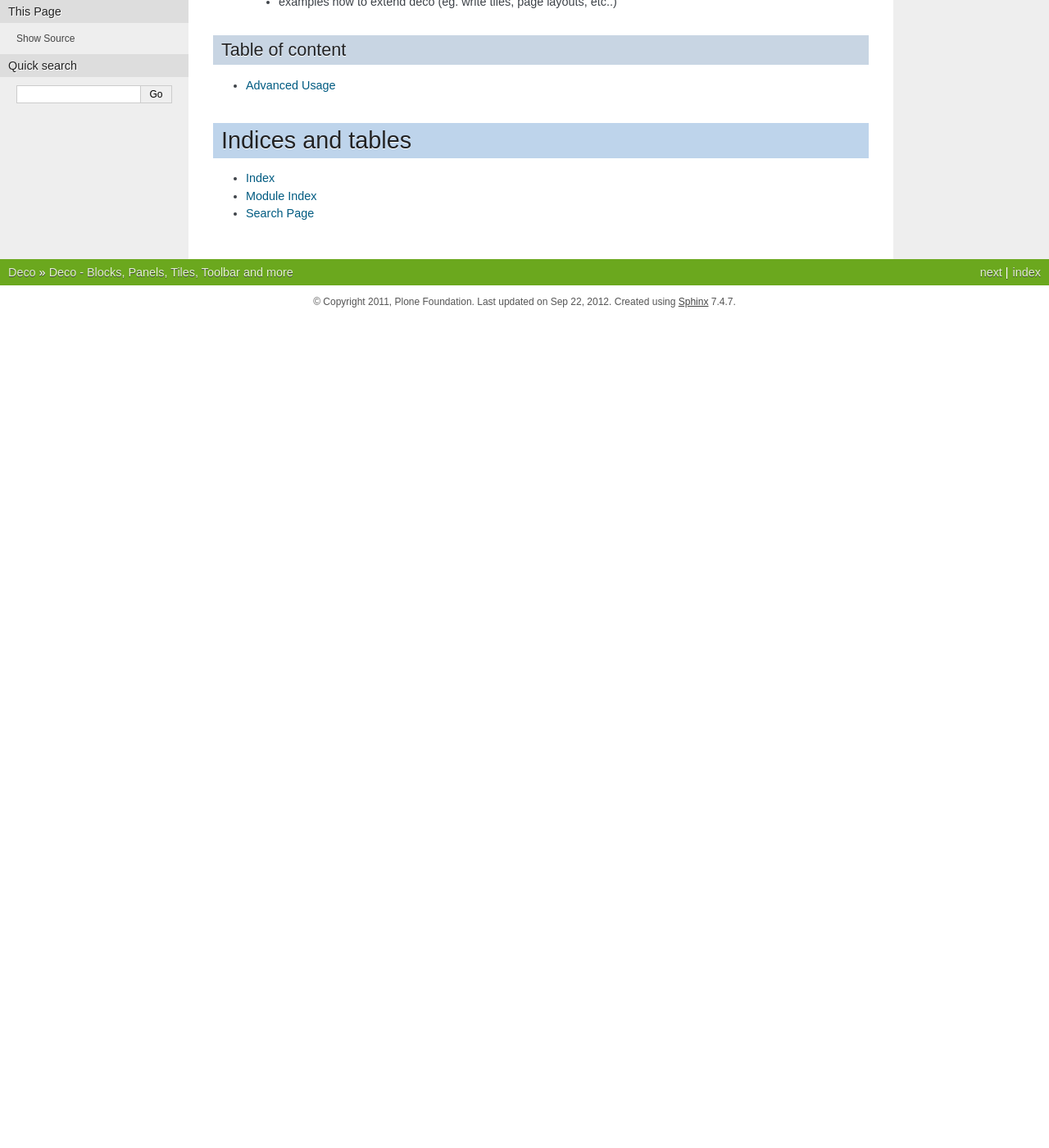
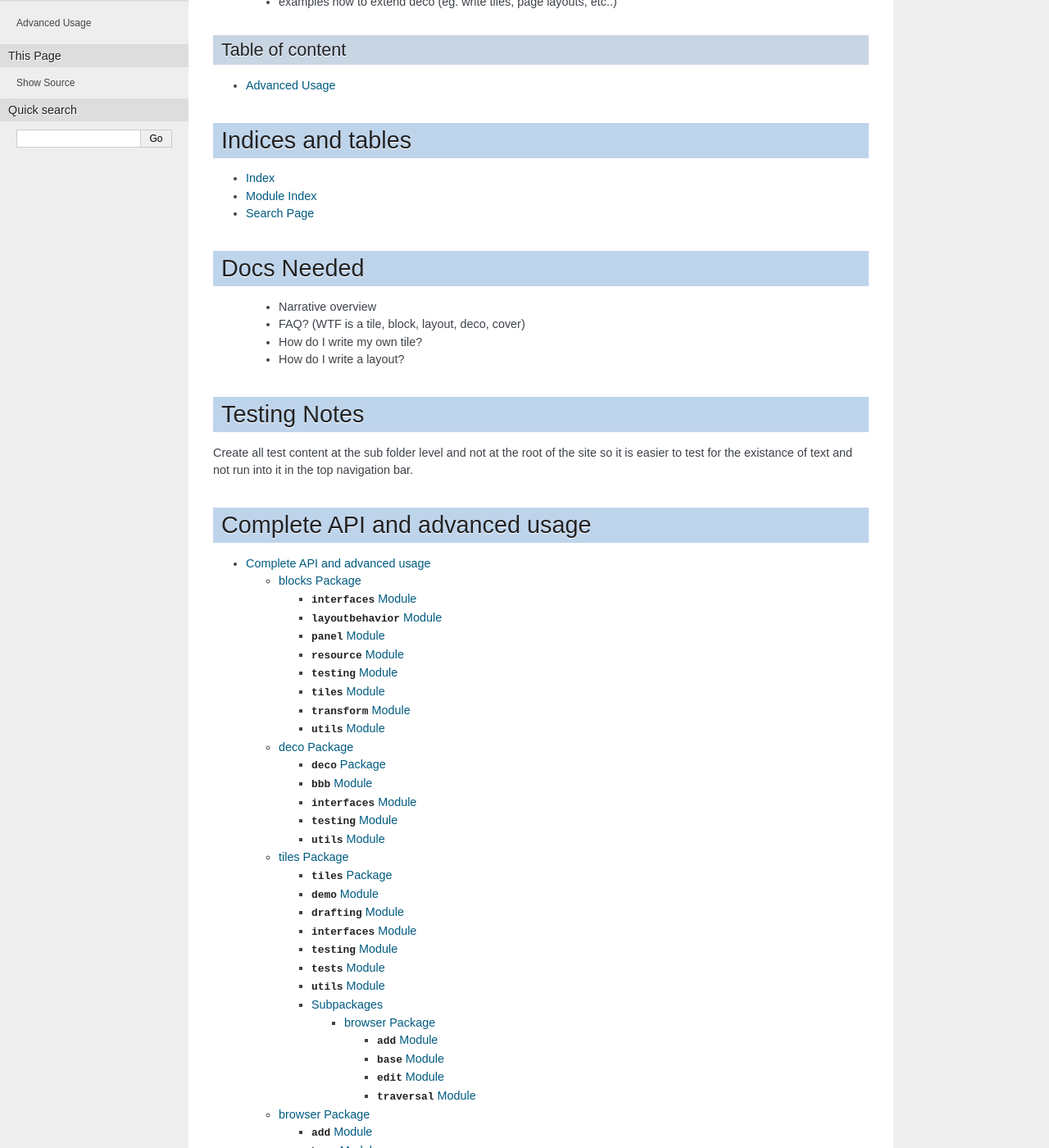
Before and after one commit to plone/buildout.deco, a Sphinx documentation site: the page built from docs/index.rst, in a window 1280 px wide and 1400 px high, scrolled down 270 px. Shown: the whole window at 82% size. Built offline with Sphinx 7.4.7, drawn with Linux system fonts in a browser that asks for light colours; before the commit the page ends 900 px from its top, so only the background shows below that; some of the changed text lies outside the part shown.

Commit message:
added api documentation to the deco pieces

```diff
--- /dev/null
+++ b/docs/api/index.rst
@@ -0,0 +1,7 @@
+Complete API and advanced usage
+===============================
+
+.. toctree::
+    :glob:
+
+    plone*
--- /dev/null
+++ b/docs/api/plone.app.blocks.rst
@@ -0,0 +1,66 @@
+blocks Package
+==============
+
+:mod:`interfaces` Module
+------------------------
+
+.. automodule:: plone.app.blocks.interfaces
+    :members:
+    :undoc-members:
+    :show-inheritance:
+
+:mod:`layoutbehavior` Module
+----------------------------
+
+.. automodule:: plone.app.blocks.layoutbehavior
+    :members:
+    :undoc-members:
+    :show-inheritance:
+
+:mod:`panel` Module
+-------------------
+
+.. automodule:: plone.app.blocks.panel
+    :members:
+    :undoc-members:
+    :show-inheritance:
+
+:mod:`resource` Module
+----------------------
+
+.. automodule:: plone.app.blocks.resource
+    :members:
+    :undoc-members:
+    :show-inheritance:
+
+:mod:`testing` Module
+---------------------
+
+.. automodule:: plone.app.blocks.testing
+    :members:
+    :undoc-members:
+    :show-inheritance:
+
+:mod:`tiles` Module
+-------------------
+
+.. automodule:: plone.app.blocks.tiles
+    :members:
+    :undoc-members:
+    :show-inheritance:
+
+:mod:`transform` Module
+-----------------------
+
+.. automodule:: plone.app.blocks.transform
+    :members:
+    :undoc-members:
+    :show-inheritance:
+
+:mod:`utils` Module
+-------------------
+
+.. automodule:: plone.app.blocks.utils
+    :members:
+    :undoc-members:
+    :show-inheritance:
--- /dev/null
+++ b/docs/api/plone.app.deco.rst
@@ -0,0 +1,42 @@
+deco Package
+============
+
+:mod:`deco` Package
+-------------------
+
+.. automodule:: plone.app.deco
+    :members:
+    :undoc-members:
+    :show-inheritance:
+
+:mod:`bbb` Module
+-----------------
+
+.. automodule:: plone.app.deco.bbb
+    :members:
+    :undoc-members:
+    :show-inheritance:
+
+:mod:`interfaces` Module
+------------------------
+
+.. automodule:: plone.app.deco.interfaces
+    :members:
+    :undoc-members:
+    :show-inheritance:
+
+:mod:`testing` Module
+---------------------
+
+.. automodule:: plone.app.deco.testing
+    :members:
+    :undoc-members:
+    :show-inheritance:
+
+:mod:`utils` Module
+-------------------
+
+.. automodule:: plone.app.deco.utils
+    :members:
+    :undoc-members:
+    :show-inheritance:
--- /dev/null
+++ b/docs/api/plone.app.tiles.browser.rst
@@ -0,0 +1,34 @@
+browser Package
+===============
+
+:mod:`add` Module
+-----------------
+
+.. automodule:: plone.app.tiles.browser.add
+    :members:
+    :undoc-members:
+    :show-inheritance:
+
+:mod:`base` Module
+------------------
+
+.. automodule:: plone.app.tiles.browser.base
+    :members:
+    :undoc-members:
+    :show-inheritance:
+
+:mod:`edit` Module
+------------------
+
+.. automodule:: plone.app.tiles.browser.edit
+    :members:
+    :undoc-members:
+    :show-inheritance:
+
+:mod:`traversal` Module
+-----------------------
+
+.. automodule:: plone.app.tiles.browser.traversal
+    :members:
+    :undoc-members:
+    :show-inheritance:
--- /dev/null
+++ b/docs/api/plone.app.tiles.rst
@@ -0,0 +1,65 @@
+tiles Package
+=============
+
+:mod:`tiles` Package
+--------------------
+
+.. automodule:: plone.app.tiles
+    :members:
+    :undoc-members:
+    :show-inheritance:
+
+:mod:`demo` Module
+------------------
+
+.. automodule:: plone.app.tiles.demo
+    :members:
+    :undoc-members:
+    :show-inheritance:
+
+:mod:`drafting` Module
+----------------------
+
+.. automodule:: plone.app.tiles.drafting
+    :members:
+    :undoc-members:
+    :show-inheritance:
+
+:mod:`interfaces` Module
+------------------------
+
+.. automodule:: plone.app.tiles.interfaces
+    :members:
+    :undoc-members:
+    :show-inheritance:
+
+:mod:`testing` Module
+---------------------
+
+.. automodule:: plone.app.tiles.testing
+    :members:
+    :undoc-members:
+    :show-inheritance:
+
+:mod:`tests` Module
+-------------------
+
+.. automodule:: plone.app.tiles.tests
+    :members:
+    :undoc-members:
+    :show-inheritance:
+
+:mod:`utils` Module
+-------------------
+
+.. automodule:: plone.app.tiles.utils
+    :members:
+    :undoc-members:
+    :show-inheritance:
+
+Subpackages
+-----------
+
+.. toctree::
+
+    plone.app.tiles.browser
--- /dev/null
+++ b/docs/api/plone.tiles.rst
@@ -0,0 +1,82 @@
+tiles Package
+=============
+
+:mod:`tiles` Package
+--------------------
+
+.. automodule:: plone.tiles
+    :members:
+    :undoc-members:
+    :show-inheritance:
+
+:mod:`absoluteurl` Module
+-------------------------
+
+.. automodule:: plone.tiles.absoluteurl
+    :members:
+    :undoc-members:
+    :show-inheritance:
+
+:mod:`data` Module
+------------------
+
+.. automodule:: plone.tiles.data
+    :members:
+    :undoc-members:
+    :show-inheritance:
+
+:mod:`esi` Module
+-----------------
+
+.. automodule:: plone.tiles.esi
+    :members:
+    :undoc-members:
+    :show-inheritance:
+
+:mod:`fieldtypeconverters` Module
+---------------------------------
+
+.. automodule:: plone.tiles.fieldtypeconverters
+    :members:
+    :undoc-members:
+    :show-inheritance:
+
+:mod:`interfaces` Module
+------------------------
+
+.. automodule:: plone.tiles.interfaces
+    :members:
+    :undoc-members:
+    :show-inheritance:
+
+:mod:`meta` Module
+------------------
+
+.. automodule:: plone.tiles.meta
+    :members:
+    :undoc-members:
+    :show-inheritance:
+
+:mod:`tests` Module
+-------------------
+
+.. automodule:: plone.tiles.tests
+    :members:
+    :undoc-members:
+    :show-inheritance:
+
+:mod:`tile` Module
+------------------
+
+.. automodule:: plone.tiles.tile
+    :members:
+    :undoc-members:
+    :show-inheritance:
+
+:mod:`type` Module
+------------------
+
+.. automodule:: plone.tiles.type
+    :members:
+    :undoc-members:
+    :show-inheritance:
--- a/docs/index.rst
+++ b/docs/index.rst
@@ -25,3 +25,24 @@
 * :ref:`genindex`
 * :ref:`modindex`
 * :ref:`search`
+
+
+Docs Needed
+===========
+
+  * Narrative overview
+  * FAQ? (WTF is a tile, block, layout, deco, cover)
+  * How do I write my own tile?
+  * How do I write a layout?
+
+Testing Notes
+=============
+
+Create all test content at the sub folder level and not at the root of the site so it is easier to test for the existance of text and not run into it in the top navigation bar.
+
+Complete API and advanced usage
+===============================
+
+.. toctree::
+
+    api/index.rst
```
